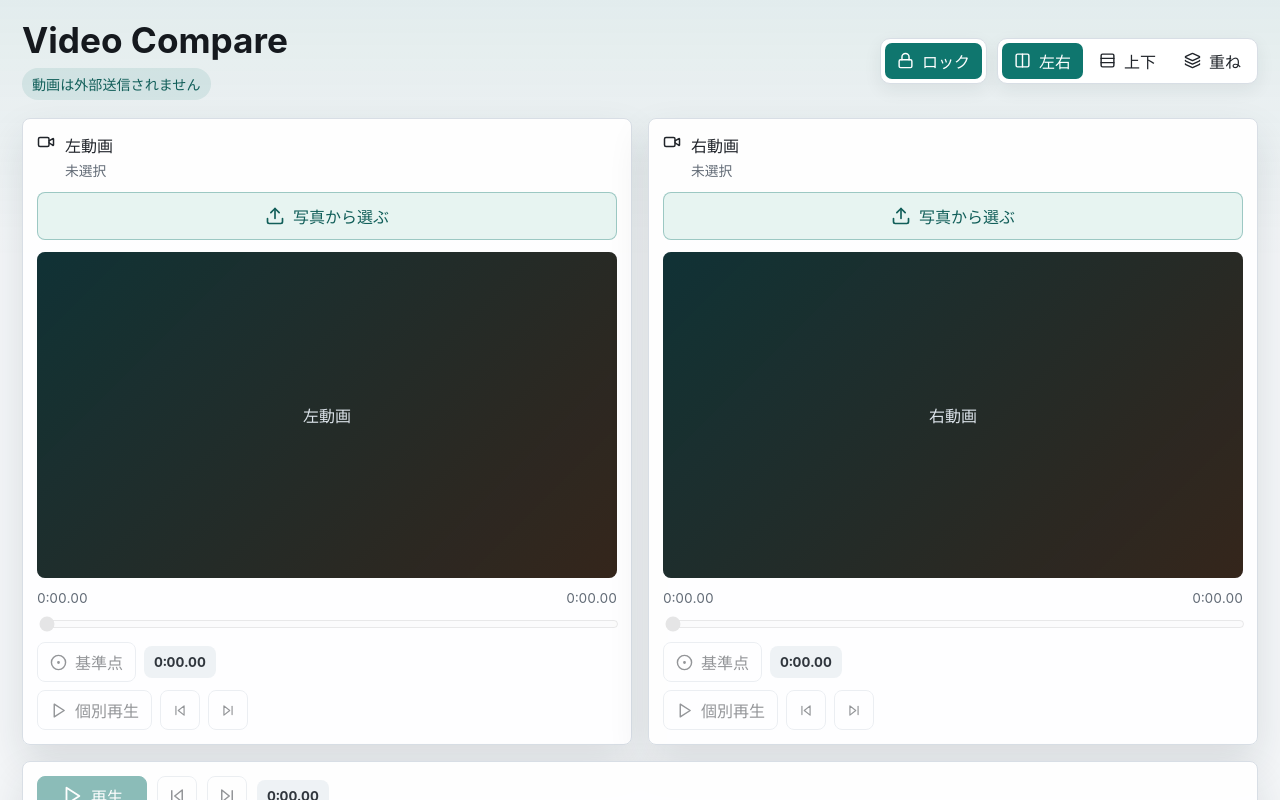
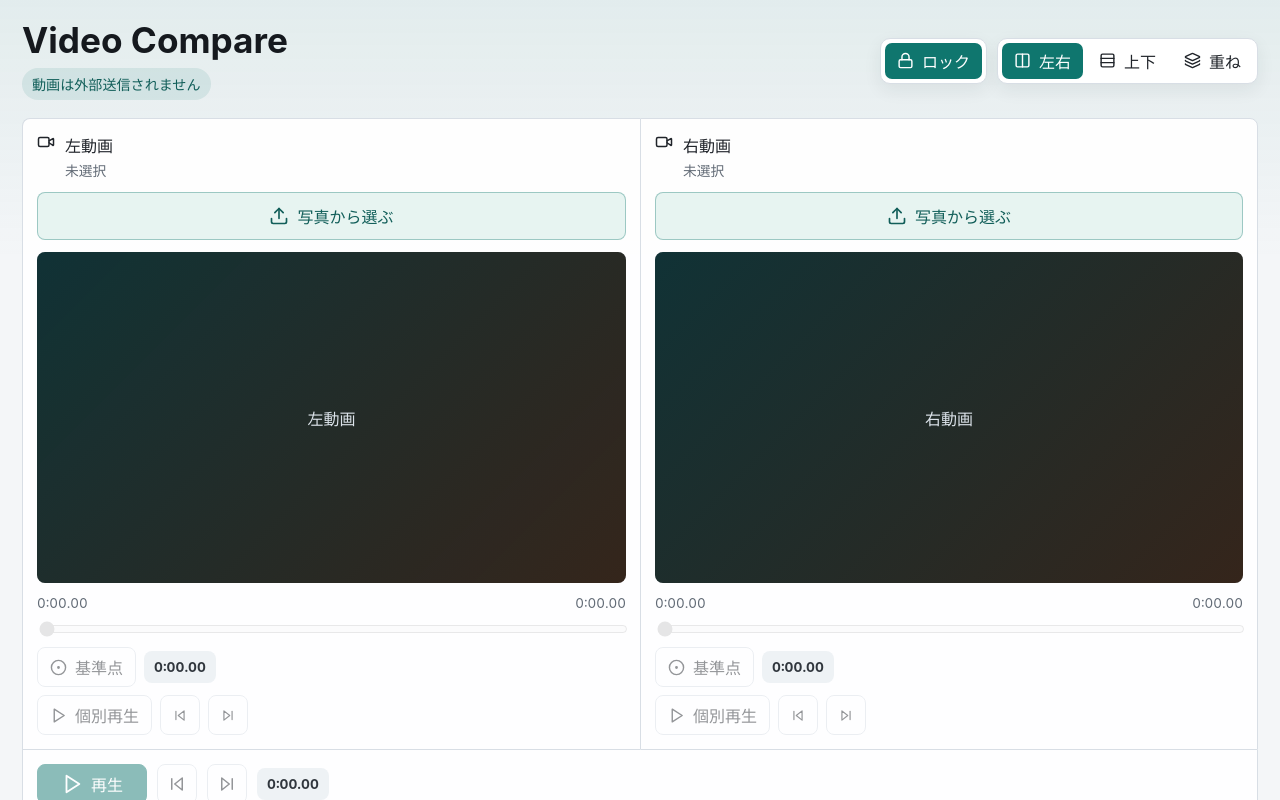
Before and after one commit to taroh-yamamasu/video-compare, a React (Vite) app: page / in a window 1280 px wide. Shown: the top 800 px of the page. Built offline with nearby package versions, Linux system fonts and the light colour scheme.

Commit message:
Tighten desktop side by side layout

```diff
--- a/src/styles.css
+++ b/src/styles.css
@@ -453,6 +453,85 @@ input[type="number"] {
   gap: 16px;
 }
 
+@media (min-width: 1041px) {
+  .app-shell--side-by-side .app-main {
+    gap: 0;
+  }
+
+  .app-shell--side-by-side .video-grid--side-by-side {
+    gap: 0;
+  }
+
+  .app-shell--side-by-side .video-grid--side-by-side .slot-panel {
+    position: relative;
+    gap: 0;
+    border-radius: 0;
+    border-right-width: 0;
+    box-shadow: none;
+    padding: 0;
+  }
+
+  .app-shell--side-by-side .video-grid--side-by-side .slot-panel:first-child {
+    border-top-left-radius: 8px;
+  }
+
+  .app-shell--side-by-side .video-grid--side-by-side .slot-panel:last-child {
+    border-top-right-radius: 8px;
+    border-right-width: 1px;
+  }
+
+  .app-shell--side-by-side .video-grid--side-by-side .slot-panel:not(.has-video) {
+    gap: 12px;
+    padding: 14px;
+  }
+
+  .app-shell--side-by-side .slot-panel.has-video .slot-panel__header {
+    display: none;
+  }
+
+  .app-shell--side-by-side .slot-panel.has-video .select-video-button {
+    position: absolute;
+    top: 10px;
+    left: 10px;
+    z-index: 2;
+    width: auto;
+    min-height: 34px;
+    border-color: rgba(255, 255, 255, 0.68);
+    background: rgba(17, 24, 32, 0.64);
+    color: #fff;
+    font-size: 0.82rem;
+    padding: 0 12px;
+    backdrop-filter: blur(8px);
+  }
+
+  .app-shell--side-by-side .slot-panel.has-video .select-video-button svg {
+    width: 16px;
+    height: 16px;
+  }
+
+  .app-shell--side-by-side .slot-panel.has-video .slot-panel__video {
+    border-radius: 0;
+  }
+
+  .app-shell--side-by-side .video-grid--side-by-side .slot-panel:first-child .slot-panel__video {
+    border-top-left-radius: 8px;
+  }
+
+  .app-shell--side-by-side .video-grid--side-by-side .slot-panel:last-child .slot-panel__video {
+    border-top-right-radius: 8px;
+  }
+
+  .app-shell--side-by-side .slot-panel.has-video .slot-panel__controls {
+    padding: 10px 12px 12px;
+  }
+
+  .app-shell--side-by-side .compare-controls {
+    border-top: 0;
+    border-radius: 0 0 8px 8px;
+    box-shadow: none;
+  }
+}
+
 @media (max-width: 1040px) {
   .video-grid--side-by-side {
     grid-template-columns: minmax(0, 1fr);
```
